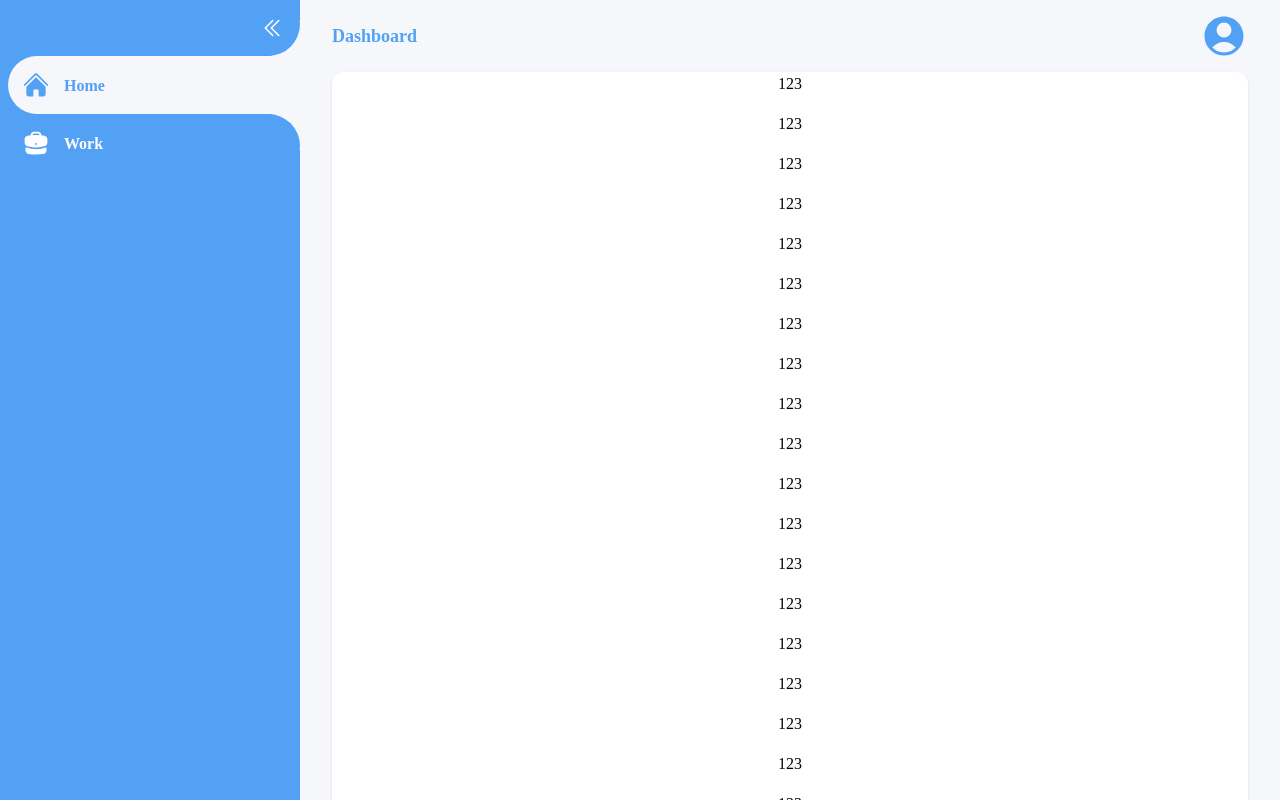
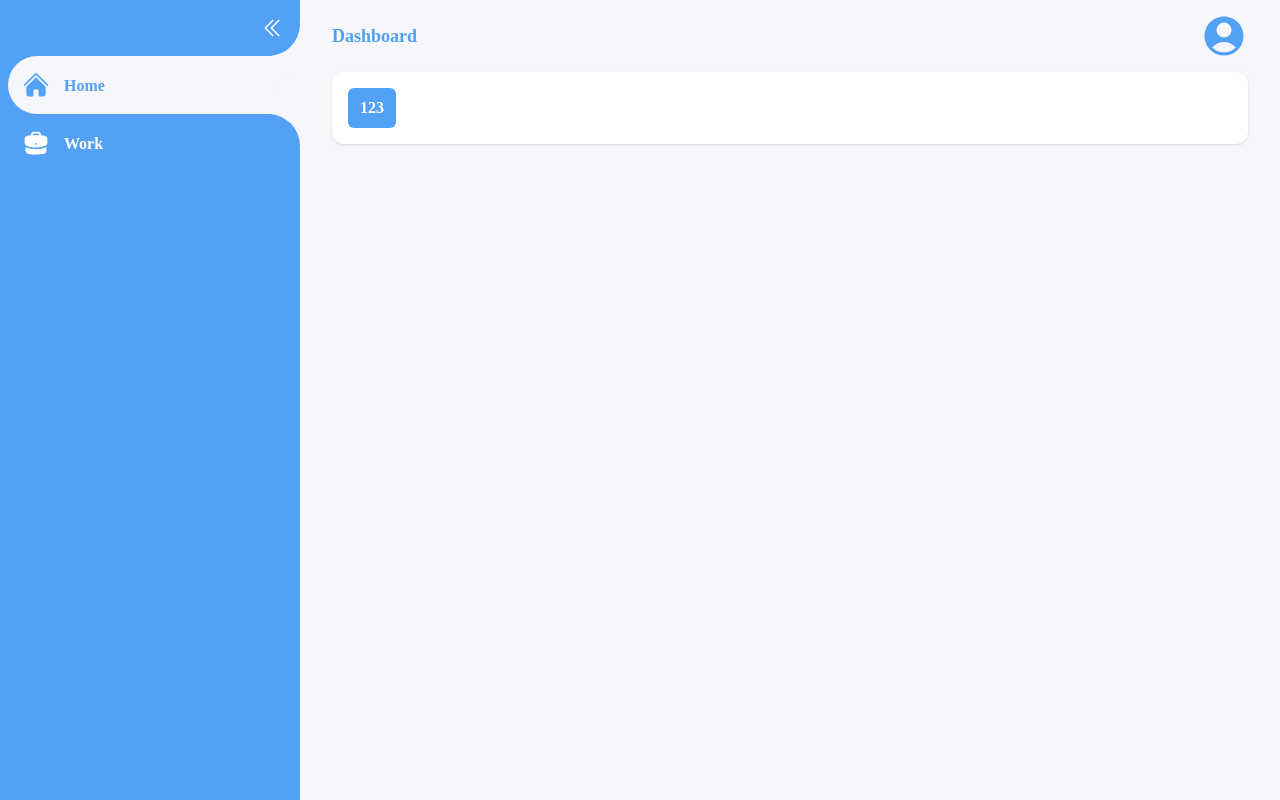
Before and after one commit to vmtuan12/dashboard_template, a Vue app: page / in a window 1280 px wide. Built offline with nearby package versions, Linux system fonts and the light colour scheme; a web font is replaced by a local one.

Commit message:
create modal component

```diff
--- /dev/null
+++ b/src/components/UI/Modal.vue
@@ -0,0 +1,26 @@
+<script setup>
+const props = defineProps(['condition'])
+const emits = defineEmits(['exitModal']);
+</script>
+
+<template>
+    <Transition name="fade">
+        <div v-if="condition" class="bg-black/20 top-0 left-0 w-full h-full fixed z-50 flex items-center justify-center backdrop-blur" @click="$emit('exitModal')">
+            <slot>
+
+            </slot>
+        </div>
+    </Transition>
+</template>
+
+<style scoped>
+.fade-enter-active,
+.fade-leave-active {
+    transition: opacity 0.5s ease;
+}
+.fade-enter-from,
+.fade-leave-to {
+  opacity: 0;
+}
+
+</style>
--- a/src/pages/Home.vue
+++ b/src/pages/Home.vue
@@ -1,58 +1,21 @@
 <script setup>
+import { ref } from 'vue';
+import Modal from '../components/UI/Modal.vue';
+import Button from '../components/UI/Button.vue'
+
+const condition = ref(false);
+
+const lasd = () => {
+    console.log(123);
+};
 </script>
 
 <template>
-    <div class="bg-white rounded-xl shadow flex flex-col items-center space-y-4 pb-4">
-        <p>123</p>
-        <p>123</p>
-        <p>123</p>
-        <p>123</p>
-        <p>123</p>
-        <p>123</p>
-        <p>123</p>
-        <p>123</p>
-        <p>123</p>
-        <p>123</p>
-        <p>123</p>
-        <p>123</p>
-        <p>123</p>
-        <p>123</p>
-        <p>123</p>
-        <p>123</p>
-        <p>123</p>
-        <p>123</p>
-        <p>123</p>
-        <p>123</p>
-        <p>123</p>
-        <p>123</p>
-        <p>123</p>
-        <p>123</p>
-        <p>123</p>
-        <p>123</p>
-        <p>123</p>
-        <p>123</p>
-        <p>123</p>
-        <p>123</p>
-        <p>123</p>
-        <p>123</p>
-        <p>123</p>
-        <p>123</p>
-        <p>123</p>
-        <p>123</p>
-        <p>123</p>
-        <p>123</p>
-        <p>123</p>
-        <p>123</p>
-        <p>123</p>
-        <p>123</p>
-        <p>123</p>
-        <p>123</p>
-        <p>123</p>
-        <p>123</p>
-        <p>123</p>
-        <p>123</p>
-        <p>123</p>
-        <p>123</p>
+    <div>
+        <div class="bg-white rounded-xl shadow flex space-y-4 p-4">
+            <Button @click="condition = true">123</Button>
+        </div>
+        <Modal :condition="condition" @exit-modal="condition = false">123</Modal>
     </div>
 </template>
 
```
